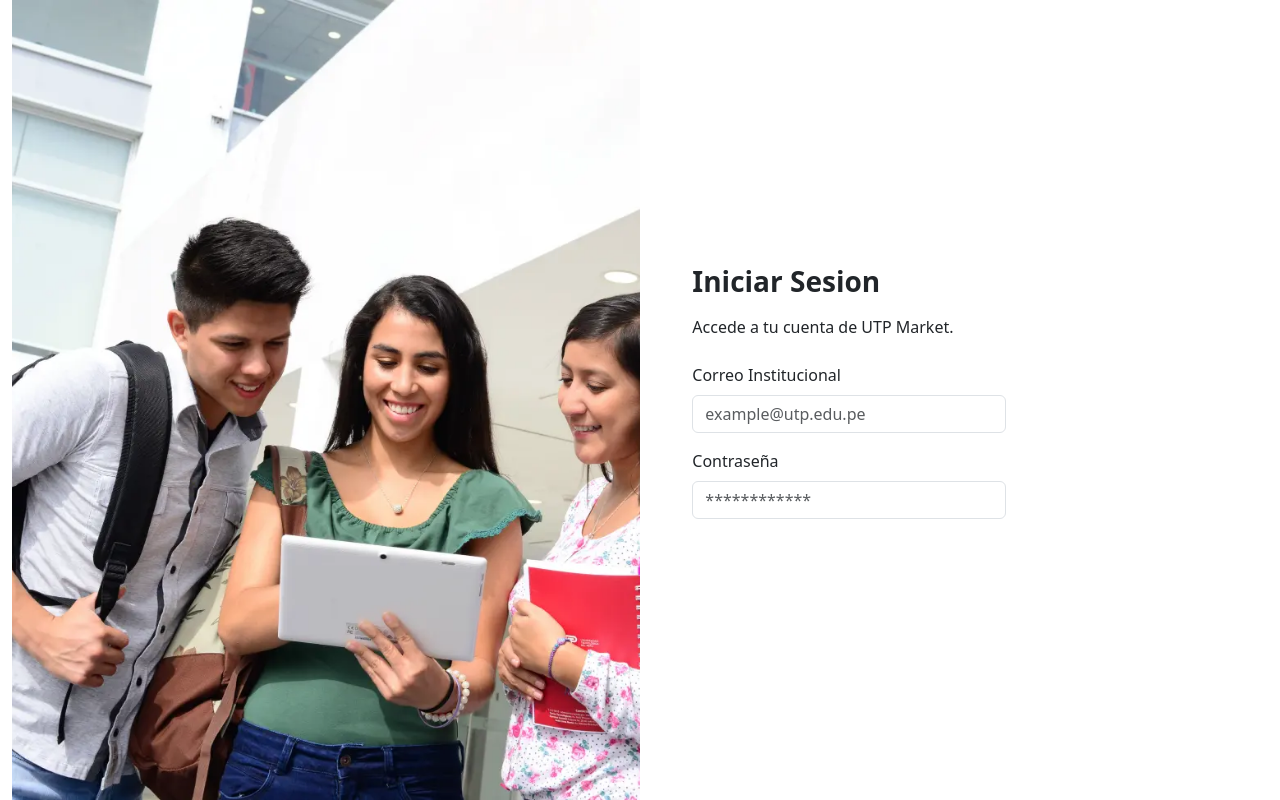
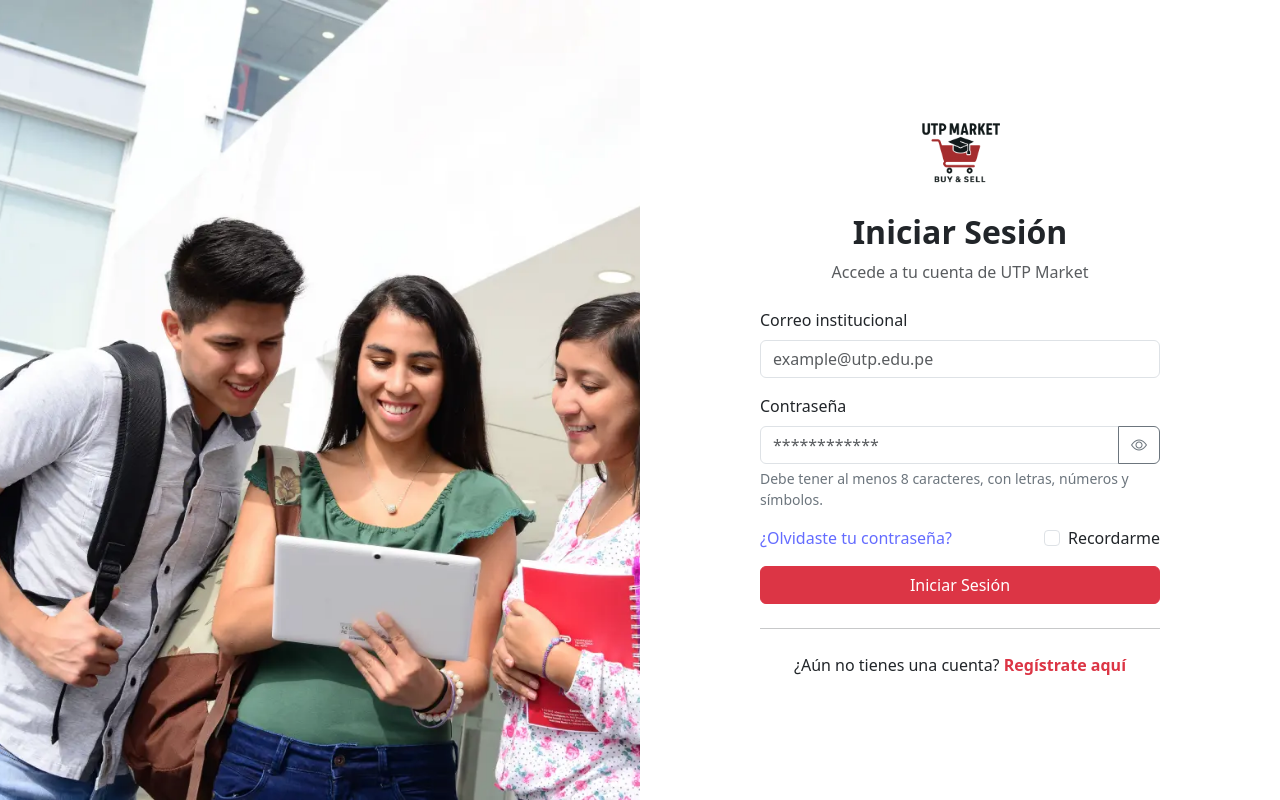
Before and after one commit to iJosueeh/utp-market, a React (Vite) app in the folder frontend/UTP-Market/: page /login in a window 1280 px wide. Built offline with nearby package versions, Linux system fonts and the light colour scheme.

Commit message:
feat: Login & Register implementados

```diff
--- a/frontend/UTP-Market/src/App.css
+++ b/frontend/UTP-Market/src/App.css
@@ -1,4 +1,3 @@
-
 .logo {
   height: 6em;
   padding: 1.5em;
@@ -29,41 +28,6 @@
   color: #dc3545 !important;
 }
 
-@keyframes logo-spin {
-  from {
-    transform: rotate(0deg);
-  }
-
-  to {
-    transform: rotate(360deg);
-  }
+body {
+  background-color: #fff;
 }
-
-@media (prefers-reduced-motion: no-preference) {
-  a:nth-of-type(2) .logo {
-    animation: logo-spin infinite 20s linear;
-  }
-}
-
-.read-the-docs {
-  color: #888;
-}
-
-/* Los estilos para .product-list, .product-card, y .card han sido eliminados. */
-/* Utiliza las clases de Bootstrap en su lugar. Por ejemplo: */
-/*
-  <div class="container">
-    <div class="row">
-      <div class="col-md-4">
-        <div class="card">
-          <img src="..." class="card-img-top" alt="...">
-          <div class="card-body">
-            <h5 class="card-title">Título del Producto</h5>
-            <p class="card-text">Descripción del producto.</p>
-            <a href="#" class="btn btn-primary">Añadir al carrito</a>
-          </div>
-        </div>
-      </div>
-    </div>
-  </div>
-*/
--- a/frontend/UTP-Market/src/App.jsx
+++ b/frontend/UTP-Market/src/App.jsx
@@ -7,6 +7,7 @@ import "bootstrap/dist/js/bootstrap.bundle.min.js";
 import "bootstrap-icons/font/bootstrap-icons.css";
 import './App.css';
 import Login from './pages/Login.jsx';
+import Register from './pages/Register.jsx';
 import MainPage from './pages/MainPage'
 //Función, que dependiendo de las solicitudes/rutas, renderiza los componentes:
 //MainPage, Login, Register, Profile, AdminProfile.
@@ -16,7 +17,7 @@ function App() {
       <Routes>
         <Route path="/" element={<MainPage />} />
         <Route path="/login" element={<Login />} />
-        {/* <Route path="/register" element={<Register />} /> */}
+        <Route path="/register" element={<Register />} />
         {/* <Route path="/profile" element={<Profile />} /> */}
         {/* <Route path="/admin" element={<AdminProfile />} /> */}
       </Routes>
--- a/frontend/UTP-Market/src/index.css
+++ b/frontend/UTP-Market/src/index.css
@@ -5,7 +5,7 @@
 
   color-scheme: light dark;
   color: rgba(255, 255, 255, 0.87);
-  background-color: #242424;
+  background-color: #ffffff;
 
   font-synthesis: none;
   text-rendering: optimizeLegibility;
@@ -25,8 +25,15 @@ a:hover {
 
 body {
   margin: 0;
-  min-width: 320px;
   min-height: 100vh;
+  display: flex;
+  flex-direction: column;
+}
+
+#root {
+  flex-grow: 1;
+  display: flex;
+  flex-direction: column;
 }
 
 h1 {
@@ -54,18 +61,3 @@ button:focus,
 button:focus-visible {
   outline: 4px auto -webkit-focus-ring-color;
 }
-
-@media (prefers-color-scheme: light) {
-  :root {
-    color: #213547;
-    background-color: #ffffff;
-  }
-
-  a:hover {
-    color: #747bff;
-  }
-
-  button {
-    background-color: #f9f9f9;
-  }
-}
--- a/frontend/UTP-Market/src/pages/Login.jsx
+++ b/frontend/UTP-Market/src/pages/Login.jsx
@@ -1,34 +1,108 @@
-import React from 'react'
+import React, { useState } from 'react';
+import { Link } from "react-router-dom";
 
 const Login = () => {
+    const [showPassword, setShowPassword] = useState(false);
+
+    const togglePassword = () => {
+        setShowPassword(!showPassword);
+    };
+
     return (
-    <div className="container-fluid vh-100">
+        <div className="container-fluid vh-100 px-0">
             <div className="row h-100 g-0">
-            <div className="col-md-6">
-                <img src="src/assets/background/login_bg.webp" alt="UTP Market Logo" className="w-100 h-100" style={{ objectFit: 'cover' }} />
-            </div>
-            <div className="col-md-4 d-flex justify-content-center align-items-center">
-                <div className="w-75" style={{ maxWidth: '500px' }}>
-                    <div className="text-start mb-4">
-                        <h1 className='h3 mb-3 fw-bold'>Iniciar Sesion</h1>
-                        <p>Accede a tu cuenta de UTP Market.</p>
+
+                {/* Imagen izquierda */}
+                <div className="col-md-6 d-none d-md-block">
+                    <img
+                        src="src/assets/background/login_bg.webp"
+                        alt="UTP Market Login Background"
+                        className="img-fluid w-100 h-100"
+                        style={{ objectFit: 'cover' }}
+                    />
                 </div>
 
+                {/* Formulario lado derecho */}
+                <div className="col-md-6 d-flex align-items-center justify-content-center bg-white">
+                    <div className="w-75" style={{ maxWidth: "400px" }}>
+
+                        {/* Encabezado */}
+                        <div className="text-center mb-4">
+                            <img
+                                src="src/assets/UTP-Market.png"
+                                alt="UTP Market Logo"
+                                style={{ width: "90px" }}
+                            />
+                            <h2 className="fw-bold mt-3">Iniciar Sesión</h2>
+                            <p className="text-muted">Accede a tu cuenta de UTP Market</p>
+                        </div>
+
+                        {/* Formulario */}
                         <form>
                             <div className="mb-3">
-                            <label htmlFor="InputEmail" className="form-label">Correo Institucional</label>
-                            <input type="email" className="form-control" id="InputEmail" placeholder="example@utp.edu.pe" />
+                                <label htmlFor="InputEmail" className="form-label">Correo institucional</label>
+                                <input
+                                    type="email"
+                                    className="form-control"
+                                    id="InputEmail"
+                                    placeholder="example@utp.edu.pe"
+                                />
                             </div>
                             <div className="mb-3">
                                 <label htmlFor="InputPassword" className="form-label">Contraseña</label>
-                            <input type="password" className="form-control" id="InputPassword" placeholder="************" />
+                                <div className="input-group">
+                                    <input
+                                        type={showPassword ? "text" : "password"}
+                                        className="form-control"
+                                        id="InputPassword"
+                                        placeholder="************"
+                                    />
+                                    <button
+                                        type="button"
+                                        className="btn btn-outline-secondary"
+                                        onClick={togglePassword}
+                                    >
+                                        <i className={`bi ${showPassword ? "bi-eye-slash" : "bi-eye"}`}></i>
+                                    </button>
                                 </div>
-                    </form>
+                                <p className="mt-1 text-secondary small">
+                                    Debe tener al menos 8 caracteres, con letras, números y símbolos.
+                                </p>
+                            </div>
+                            <div className="d-flex justify-content-between align-items-center mb-3">
+                                {/* Link izquierda */}
+                                <Link to="/forgot-password" className="text-decoration-none">
+                                    ¿Olvidaste tu contraseña?
+                                </Link>
+
+                                {/* Checkbox derecha */}
+                                <div className="form-check m-0">
+                                    <input
+                                        type="checkbox"
+                                        className="form-check-input"
+                                        id="rememberMe"
+                                    />
+                                    <label className="form-check-label" htmlFor="rememberMe">
+                                        Recordarme
+                                    </label>
                                 </div>
                             </div>
+                            <button type="submit" className="btn btn-danger w-100">Iniciar Sesión</button>
+                        </form>
+
+                        {/* Separador */}
+                        <hr className="my-4" />
+
+                        {/* Link de registro */}
+                        <p className="text-center">
+                            ¿Aún no tienes una cuenta? <Link to="/register" className="text-danger fw-bold">Regístrate aquí</Link>
+                        </p>
                     </div>
                 </div>
-  )
-}
 
-export default Login
+            </div>
+        </div>
+    );
+};
+
+export default Login;
--- a/frontend/UTP-Market/src/pages/MainPage.jsx
+++ b/frontend/UTP-Market/src/pages/MainPage.jsx
@@ -5,7 +5,8 @@ import FAQList from "../pages/features/faq/FAQList";
 export default function MainPage() {
     return (
         <>
-        <div className="main-page container-fluid">
+            <div className="main-page container-fluid px-0">
+                <div className="px-3">
                     <Navbar />
                     <header className="main-header">
                     </header>
@@ -18,6 +19,7 @@ export default function MainPage() {
 
                     </footer>
                 </div>
+            </div>
         </>
     );
 }
--- a/frontend/UTP-Market/src/pages/Register.jsx
+++ b/frontend/UTP-Market/src/pages/Register.jsx
@@ -0,0 +1,80 @@
+import React from 'react';
+import { Link } from 'react-router-dom';
+
+const Register = () => {
+    return (
+        <div className="container-fluid vh-100 px-0">
+            <div className="row h-100 g-0">
+
+                {/* Lado izquierdo con imagen */}
+                <div className="col-md-6 d-none d-md-block">
+                    <img
+                        src="src/assets/background/register_bg.webp"
+                        alt="UTP Market Background"
+                        className="img-fluid w-100 h-100"
+                        style={{
+                            objectFit: 'cover',
+                            minHeight: "100%",
+                            maxHeight: "100vh"
+                        }}
+                    />
+                </div>
+
+                {/* Lado derecho con formulario */}
+                <div className="col-md-6 d-flex align-items-center justify-content-center bg-white">
+                    <div className="w-75" style={{ maxWidth: "400px" }}>
+
+                        {/* Logo + título */}
+                        <div className="text-center mb-4">
+                            <img
+                                src="src/assets/UTP-Market.png"
+                                alt="UTP Market Logo"
+                                style={{ width: "90px" }}
+                            />
+                            <h2 className="fw-bold mt-3">Regístrate</h2>
+                        </div>
+
+                        {/* Formulario */}
+                        <form>
+                            <div className="row">
+                                <div className="col-md-6 mb-3">
+                                    <label htmlFor="nombre" className="form-label">Nombres</label>
+                                    <input type="text" className="form-control" id="nombre" placeholder="John" />
+                                </div>
+                                <div className="col-md-6 mb-3">
+                                    <label htmlFor="apellidos" className="form-label">Apellidos</label>
+                                    <input type="text" className="form-control" id="apellidos" placeholder="Doe" />
+                                </div>
+                            </div>
+                            <div className="mb-3">
+                                <label htmlFor="email" className="form-label">Correo electrónico</label>
+                                <input type="email" className="form-control" id="email" placeholder="example@utp.edu.pe" />
+                            </div>
+                            <div className="mb-3">
+                                <label htmlFor="password" className="form-label">Contraseña</label>
+                                <input type="password" className="form-control" id="password" placeholder="************" />
+                            </div>
+                            <div className="mb-3">
+                                <label htmlFor="confirmPassword" className="form-label">Confirmar contraseña</label>
+                                <input type="password" className="form-control" id="confirmPassword" placeholder="************" />
+                            </div>
+                            <div className="form-check mb-3">
+                                <input type="checkbox" className="form-check-input" id="rememberMe" />
+                                <label className="form-check-label" htmlFor="rememberMe">Recordarme</label>
+                            </div>
+                            <button type="submit" className="btn btn-danger w-100">Registrarse</button>
+                        </form>
+
+                        {/* Enlace login */}
+                        <p className="text-center mt-3">
+                            ¿Ya tienes una cuenta? <Link to="/login" className="text-danger fw-bold">Iniciar Sesión</Link>
+                        </p>
+                    </div>
+                </div>
+
+            </div>
+        </div>
+    );
+};
+
+export default Register;
```
Also changed, not shown: frontend/UTP-Market/src/assets/UTP-MARKET.png (added), 1 other file (tests, documents, lock files or other folders). Lines whose indentation alone changed are shown as unchanged.
